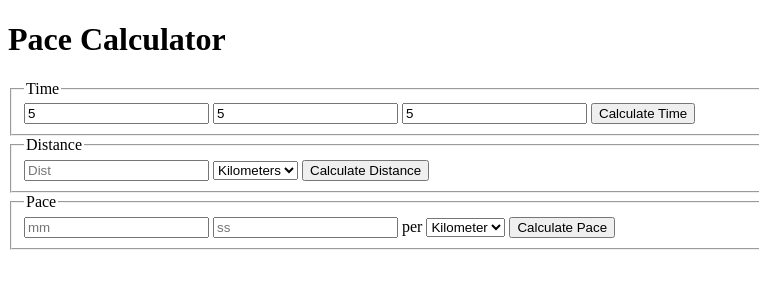
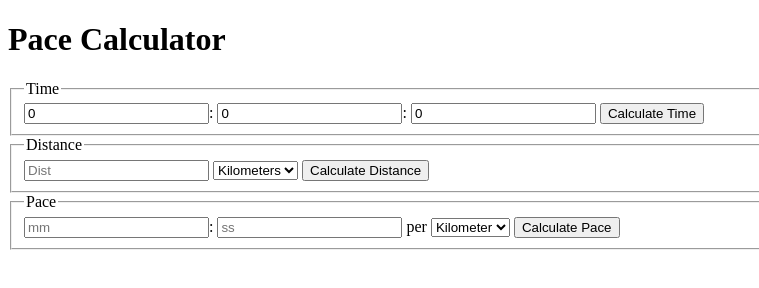
Before and after one commit to MichaelDuToit/PaceBud, a plain HTML site: page index.html in a window 1280 px wide. Both pictures are taken after typing "5", "5", "5" into the empty fields and a click on the button "Calculate Time". Shown: the full height of the page, 0-759 px from the left. Drawn offline with Linux system fonts and the light colour scheme.

Commit message:
Added semi-colon inbetween time input fields (index.html). Made a few small tweaks to JS.

```diff
--- a/index.html
+++ b/index.html
@@ -10,8 +10,8 @@
 <form>
     <fieldset>
         <legend>Time</legend>
-        <input type="number" placeholder="hh" id="time-hh" min="0"/>
-        <input type="number" placeholder="mm" id="time-mm" min="0"/>
+        <input type="number" placeholder="hh" id="time-hh" min="0"/>:
+        <input type="number" placeholder="mm" id="time-mm" min="0"/>:
         <input type="number" placeholder="ss" id="time-ss" min="0"/>
         <button type="button" onclick="timeCalculator()">Calculate Time</button>
     </fieldset>
@@ -28,7 +28,7 @@
     </fieldset>
     <fieldset>
         <legend>Pace</legend>
-        <input type="number" placeholder="mm" id="pace-mm" min="0"/>
+        <input type="number" placeholder="mm" id="pace-mm" min="0"/>:
         <input type="number" placeholder="ss" id="pace-ss" min="0"/> per
         <select id="pace_option">
             <option value="kilometer">Kilometer</option>
--- a/scripts.js
+++ b/scripts.js
@@ -22,9 +22,9 @@ var timeHH, timeMM, timeSS, dist, paceMM, paceSS, pace_unit, paceOption, dist_un
 
 function assignValues(){
     return (
-        timeHH = document.getElementById("time-hh").value,
-        timeMM = document.getElementById("time-mm").value,
-        timeSS = document.getElementById("time-ss").value,
+        timeHH = document.getElementById("time-hh"),
+        timeMM = document.getElementById("time-mm"),
+        timeSS = document.getElementById("time-ss"),
         dist = document.getElementById("dist"),
         paceMM = document.getElementById("pace-mm"),
         paceSS = document.getElementById("pace-ss"),
@@ -63,7 +63,7 @@ function convertToSeconds(hh, mm, ss){
 
 function paceCalculator(){
     assignValues();
-    var seconds = convertToSeconds(timeHH, timeMM, timeSS);
+    var seconds = convertToSeconds(timeHH.value, timeMM.value, timeSS.value);
     var distance = convertToMeters(dist.value, distOption);
     var toSecondsPerMeter = seconds / distance;
     var pace_min = Math.floor((toSecondsPerMeter * units[paceOption]) / 60);
@@ -73,14 +73,13 @@ function paceCalculator(){
     }
     return (
         paceMM.value = pace_min,
-        paceSS.value = pace_sec,
-        console.log(pace_min + ":" + pace_sec + "/" + paceOption)
+        paceSS.value = pace_sec
     );
 }
 
 function distanceCalculator(){
     assignValues();
-    var time = convertToSeconds(timeHH, timeMM, timeSS);
+    var time = convertToSeconds(timeHH.value, timeMM.value, timeSS.value);
     var pacePerSecond = (convertToSeconds(0, paceMM.value, paceSS.value) / units[paceOption]);
     var distance = ((time / pacePerSecond) / units[distOption]);
     return (
@@ -88,20 +87,21 @@ function distanceCalculator(){
     );
 }
 
-function timeCalculator(p_mm, p_ss, p_dist, p_unit, dist, unit){
-    var seconds = convertToSeconds(0, p_mm, p_ss);
-    var pace_distance = convertToMeters(p_dist, p_unit);
-    var distance = convertToMeters(dist, unit);
-    var result = (seconds / pace_distance) * distance;
-    var f = {
-        min: Math.floor(result / 60),
-        sec: Math.floor(result % 60),
+function timeCalculator(){
+    assignValues();
+    var seconds = convertToSeconds(0, paceMM.value, paceSS.value);
+    var distance = convertToMeters(dist.value, distOption);
+    var pace = seconds / units[paceOption];
+    var time = pace * distance;
+    var hours = Math.floor(time / 60 / 60);
+    var minutes = Math.floor(time / 60);
+    var seconds = (time % 60);
+    if (hours > 0){
+        minutes = minutes - (hours * 60);
     }
-    if(f.min < 9){
-        f.min = "0" + f.min;
-    }
-    if (f.sec < 9){
-        f.sec = "0" + f.sec;
-    }
-    return f.min + ':' + f.sec;
+    return (
+        timeHH.value = hours,
+        timeMM.value = minutes,
+        timeSS.value = seconds
+    );
 }
```
